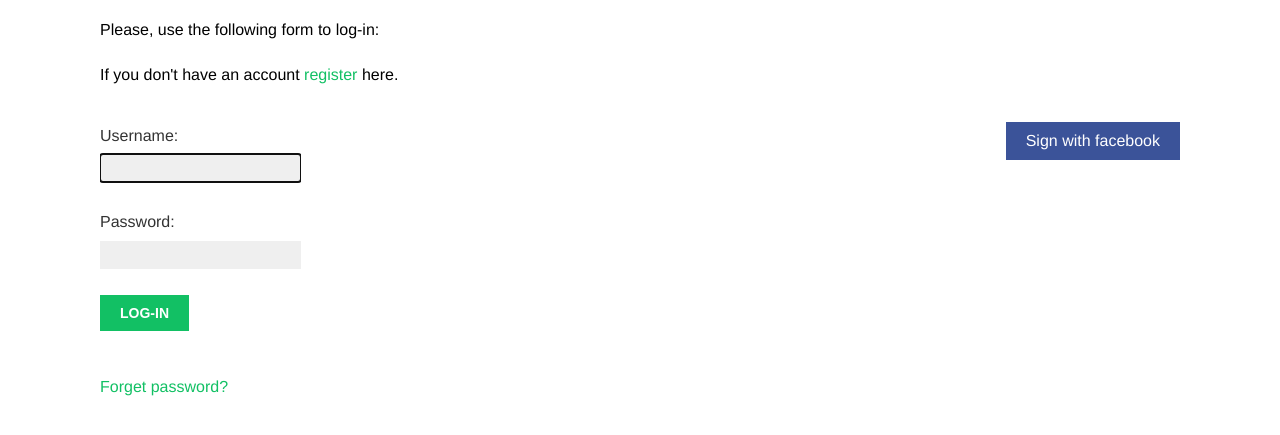
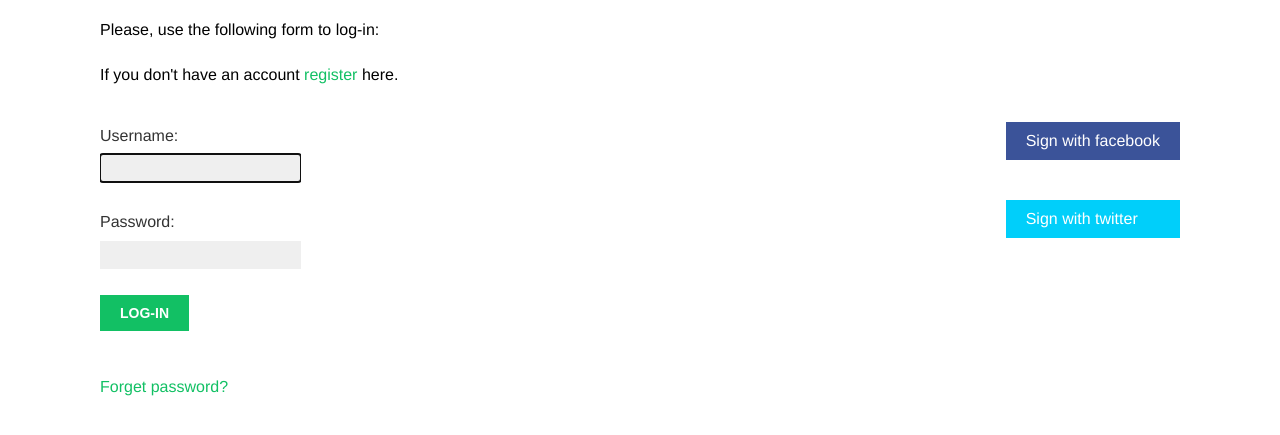
Before and after one commit to ABHISHEKGHARAMI/Social_Website, a Django app: page /account/login/ in a window 1280 px wide. Shown: the part 139-574 px from the top of the page. Run offline with Django 5.2, Linux system fonts and the light colour scheme; some web fonts are replaced.

Commit message:
Adding the twitter oauth .

```diff
--- a/bookmarks/account/templates/registration/login.html
+++ b/bookmarks/account/templates/registration/login.html
@@ -33,6 +33,9 @@
   <a href="{% url "social:begin" "facebook" %}">Sign with facebook
   </a>
   <li>
+  <li class="twitter">
+  <a href="{% url "social:begin" "twitter" %}">Sign with twitter</a>
+  </li>
   </ul>
 </div>
 {% endblock %}
```
